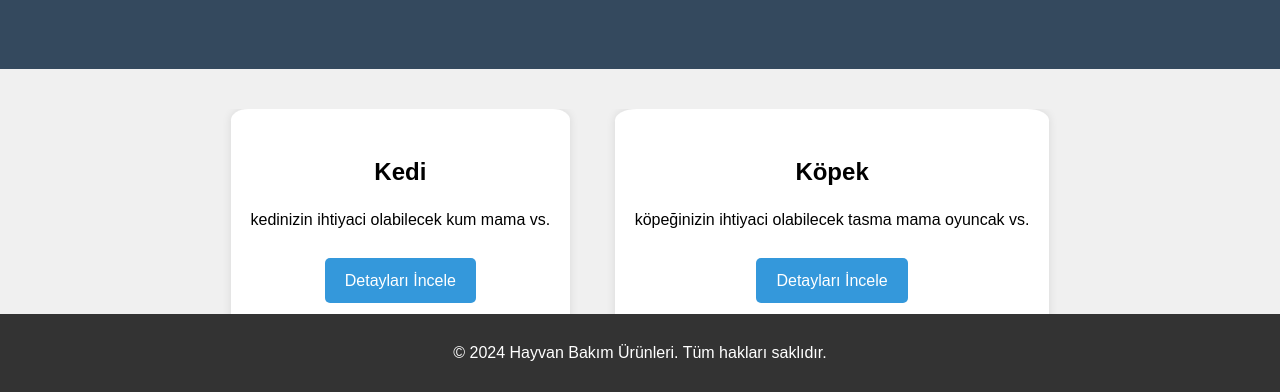
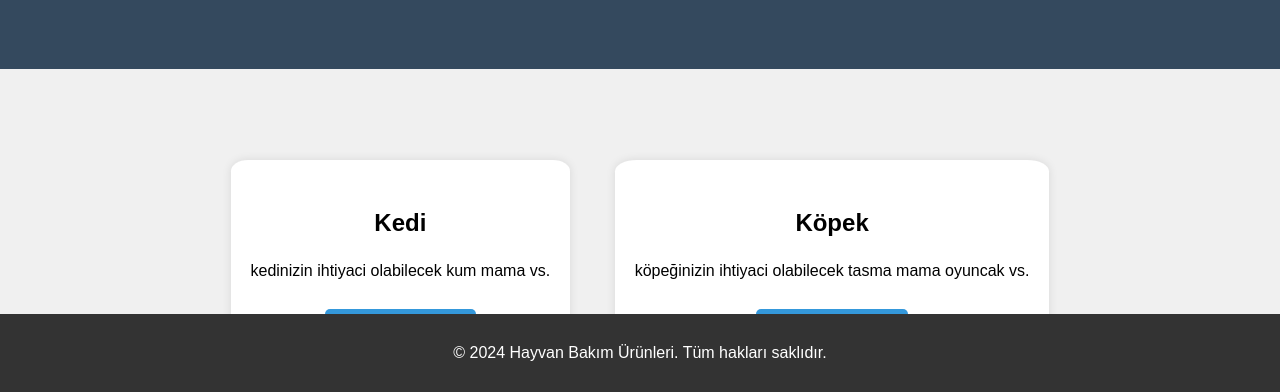
Before and after one commit to Wintor16/wintor16.github.io, a plain HTML site: page hayvan.html in a window 1280 px wide. Shown: the part 408-800 px from the top of the page. Drawn offline with Linux system fonts and the light colour scheme.

Commit message:
Add files via upload

```diff
--- a/yemek.css
+++ b/yemek.css
@@ -147,13 +147,14 @@ nav ul li a:hover {
     vertical-align: top;
     position: relative;
     overflow:visible;
-    border-radius: px;
+    border-radius: 5%;
     box-shadow: 0 0 10px rgba(0, 0, 0, 0.1);
     transition: transform 0.3s ease;
     margin-bottom: 6%;
     padding: 20px;
     background-color: #fff;
     border-radius: 5%;
+    margin-top: 5%;
 }
 
 .product:hover {
```
